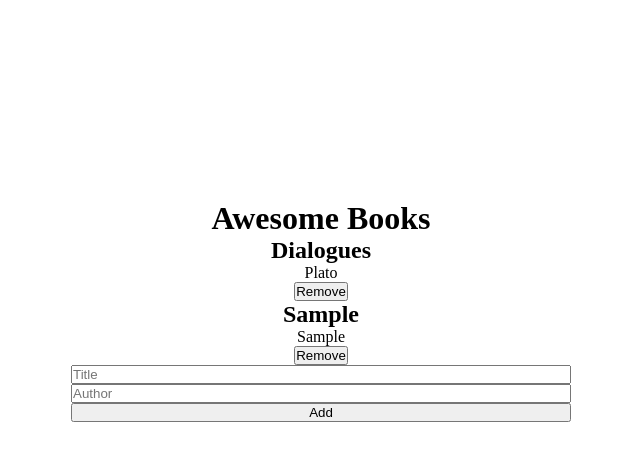
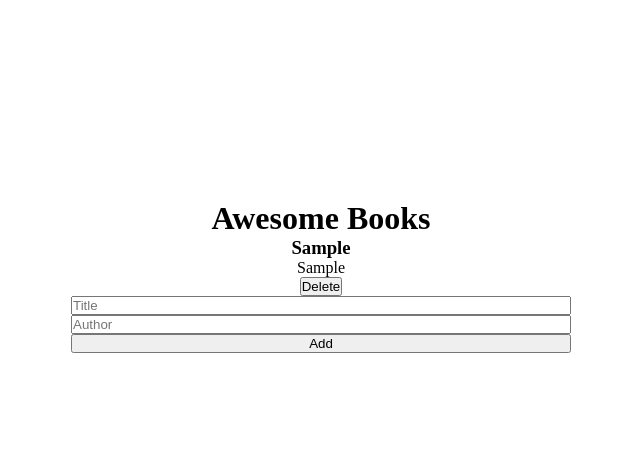
Before and after one commit to MarcoAurelioAntonio/Awesome-Books, a website: page index.html in a window 1280 px wide. Both pictures are taken after typing "Sample", "Sample" into the empty fields and a click on the button "Add". Shown: the whole page, without its empty margins (319-959 px from the left). Drawn offline with Linux system fonts and the light colour scheme.

Commit message:
first book added whit classes

```diff
--- a/index.html
+++ b/index.html
@@ -17,9 +17,9 @@
     </div>
 
     <form class="form" action="">
-        <input class='title' type="text" placeholder="Title">
-        <input class="author" type="text" placeholder="Author">
-        <input type="button" class="btn" value="Add">
+        <input id ="title" class='title' type="text" placeholder="Title">
+        <input id ="author" class="author" type="text" placeholder="Author">
+        <input id ="add" type="button" class="btn" value="Add">
     </form>
   </div>
 
--- a/index.js
+++ b/index.js
@@ -1,22 +1,81 @@
-const bookContainer = document.querySelector('.container');
-const titleSelector = document.querySelector('.title');
-const authorSelector = document.querySelector('.author');
-const addSelector = document.querySelector('.btn');
-const listSelector = document.querySelector('.list');
+const bookContainer = document.querySelector(".container");
+const titleSelector = document.querySelector(".title");
+const authorSelector = document.querySelector(".author");
+const addSelector = document.querySelector(".btn");
+const listSelector = document.querySelector(".list");
 
+//template
+class Book{
+	constructor(title, author) { // constructor
+		this.bookTitle = title;
+		this.bookAuthor = author;
+	}
+}
+
+addSelector.addEventListener('click', ()=> {
+
+	// if the inputs are empty does not do nothing.
+	if (titleSelector.value !== '' && authorSelector.value !== '') {
+		/*console.log(titleSelector.value);
+		console.log(authorSelector.value);*/
+
+		//New object
+		const myBook = new Book(titleSelector.value, authorSelector.value);
+
+		//create Title
+		const newTitle = document.createElement('h3');
+		newTitle.textContent = myBook.bookTitle;
+		listSelector.appendChild(newTitle);
+
+		//create paragraph
+		const newAuthor = document.createElement('p');
+		newAuthor.textContent = myBook.bookAuthor;
+		listSelector.appendChild(newAuthor);
+
+		//create delete button
+		const deleted = document.createElement("button");
+		deleted.classList.add("remove-button");
+		deleted.textContent = 'Delete';
+		listSelector.appendChild(deleted);
+		/*
+		console.log(myBook.bookTitle);
+		console.log(myBook.bookAuthor);*/
+
+		//clear imputs
+		titleSelector.value = '';
+		authorSelector.value = '';
+
+	}
+});
+
+
+
+
+
+
+
+
+
+
+
+
+
+
+
+
+/*
 const bookInfo = {
-  title: '',
-  author: '',
+  title: "",
+  author: "",
 };
 
 localCheck();
 
-
 let bookArr = [
   {
-    title: 'Dialogues',
-    author: 'Plato',
-  }
+    title: "Dialogues",
+    author: "Plato",
+  },
 ];
 
 getInfo();
@@ -26,14 +85,12 @@ const authorArr = [];
 const buttonArr = [];
 const bookElement = [];
 
-
 for (let i = 0; i < bookArr.length; i += 1) {
-
-  bookElement[i] = document.createElement('div');
+  bookElement[i] = document.createElement("div");
   listSelector.appendChild(bookElement[i]);
 
-  titleArr[i] = document.createElement('h2');
-  authorArr[i] = document.createElement('p');
+  titleArr[i] = document.createElement("h2");
+  authorArr[i] = document.createElement("p");
 
   bookElement[i].appendChild(titleArr[i]);
   bookElement[i].appendChild(authorArr[i]);
@@ -41,33 +98,31 @@ for (let i = 0; i < bookArr.length; i += 1) {
   titleArr[i].innerHTML = bookArr[i].title;
   authorArr[i].innerHTML = bookArr[i].author;
 
-  buttonArr[i] = document.createElement('button');
-  buttonArr[i].classList.add('remove-button');
-  buttonArr[i].innerHTML = 'Remove';
+  buttonArr[i] = document.createElement("button");
+  buttonArr[i].classList.add("remove-button");
+  buttonArr[i].innerHTML = "Remove";
   bookElement[i].appendChild(buttonArr[i]);
-
 }
 
-addSelector.addEventListener('click', () => {
+addSelector.addEventListener("click", () => {
   let newBook = {};
 
   storeInfo();
   newBook.title = titleSelector.value;
   newBook.author = authorSelector.value;
-  listSelector.textContent = '';
+  listSelector.textContent = "";
 
   bookArr.push(newBook);
-  localStorage.setItem('book', JSON.stringify(bookArr));
-  console.log(JSON.parse(localStorage.getItem('book')));
+  localStorage.setItem("book", JSON.stringify(bookArr));
+  console.log(JSON.parse(localStorage.getItem("book")));
   console.log(bookArr);
-  const savedData = JSON.parse(localStorage.getItem('book'));
+  const savedData = JSON.parse(localStorage.getItem("book"));
   for (let i = 0; i < bookArr.length; i += 1) {
-
-    bookElement[i] = document.createElement('div');
+    bookElement[i] = document.createElement("div");
     listSelector.appendChild(bookElement[i]);
 
-    titleArr[i] = document.createElement('h2');
-    authorArr[i] = document.createElement('p');
+    titleArr[i] = document.createElement("h2");
+    authorArr[i] = document.createElement("p");
 
     bookElement[i].appendChild(titleArr[i]);
     bookElement[i].appendChild(authorArr[i]);
@@ -75,56 +130,53 @@ addSelector.addEventListener('click', () => {
     titleArr[i].innerHTML = bookArr[i].title;
     authorArr[i].innerHTML = bookArr[i].author;
 
-    buttonArr[i] = document.createElement('button');
-    buttonArr[i].classList.add('remove-button');
-    buttonArr[i].innerHTML = 'Remove';
+    buttonArr[i] = document.createElement("button");
+    buttonArr[i].classList.add("remove-button");
+    buttonArr[i].innerHTML = "Remove";
     bookElement[i].appendChild(buttonArr[i]);
-
-  };
-  titleSelector.value = '';
-  authorSelector.value = '';
-
+  }
+  titleSelector.value = "";
+  authorSelector.value = "";
 });
 
 // remove btn starts here
-const x = document.getElementsByClassName('list')[0];
-x.addEventListener('click', (e) => {
-  if (e.target.textContent === 'Remove'){
+const x = document.getElementsByClassName("list")[0];
+x.addEventListener("click", (e) => {
+  if (e.target.textContent === "Remove") {
     e.target.parentElement.remove();
   }
 });
 
 // ......................................................... //
 
-
 function storeInfo() {
   bookInfo.title = titleSelector.value;
   bookInfo.author = authorSelector.value;
-  localStorage.setItem('book', JSON.stringify(bookArr));
+  localStorage.setItem("book", JSON.stringify(bookArr));
 }
 
 function getInfo() {
-  const obtainedInfo = JSON.parse(localStorage.getItem('book'));
-  if (bookInfo.title !== '') {
+  const obtainedInfo = JSON.parse(localStorage.getItem("book"));
+  if (bookInfo.title !== "") {
     bookArr.push(obtainedInfo);
   }
 }
 
 function localCheck() {
-  if (localStorage.getItem('book') !== null) {
-    localStorage.setItem('book', JSON.stringify(bookInfo));
+  if (localStorage.getItem("book") !== null) {
+    localStorage.setItem("book", JSON.stringify(bookInfo));
   }
 }
 
 function display(displayBook) {
   console.log(displayBook);
-  localStorage.setItem('book', JSON.stringify(bookArr));
+  localStorage.setItem("book", JSON.stringify(bookArr));
 
-    const newBookElement = document.createElement('div');
+  const newBookElement = document.createElement("div");
   listSelector.appendChild(newBookElement);
 
-    const newTitle = document.createElement('h2');
-    const newAuthor = document.createElement('p');
+  const newTitle = document.createElement("h2");
+  const newAuthor = document.createElement("p");
 
   newBookElement.appendChild(newTitle);
   newBookElement.appendChild(newAuthor);
@@ -132,17 +184,14 @@ function display(displayBook) {
   newTitle.innerHTML = displayBook.title;
   newAuthor.innerHTML = displayBook.author;
 
-    const newButton = document.createElement('button');
-    newButton.classList.add('remove-button');
-    newButton.innerHTML = 'Remove';
+  const newButton = document.createElement("button");
+  newButton.classList.add("remove-button");
+  newButton.innerHTML = "Remove";
   newBookElement.appendChild(newButton);
 }
 
-/*bookArry[i].title = savedData[I].title*/
-/*for (let I = 0; I< savedData.length; I++)*/
-
-const savedData = JSON.parse(localStorage.getItem('book'));
-for (let i = 0; i < savedData.length; i+=1) {
-  bookArr[i].title = savedData[i].title
-  bookArr[i].author = savedData[i].author
-}
+const savedData = JSON.parse(localStorage.getItem("book"));
+for (let i = 0; i < savedData.length; i += 1) {
+  bookArr[i].title = savedData[i].title;
+  bookArr[i].author = savedData[i].author;
+} */
```
Lines whose indentation alone changed are shown as unchanged.
